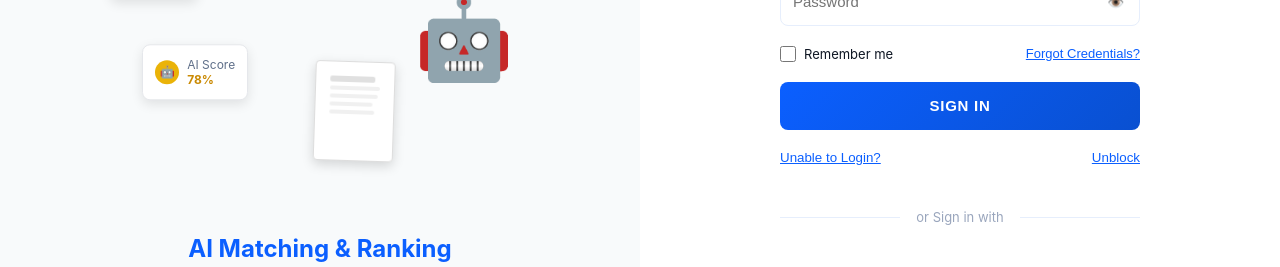
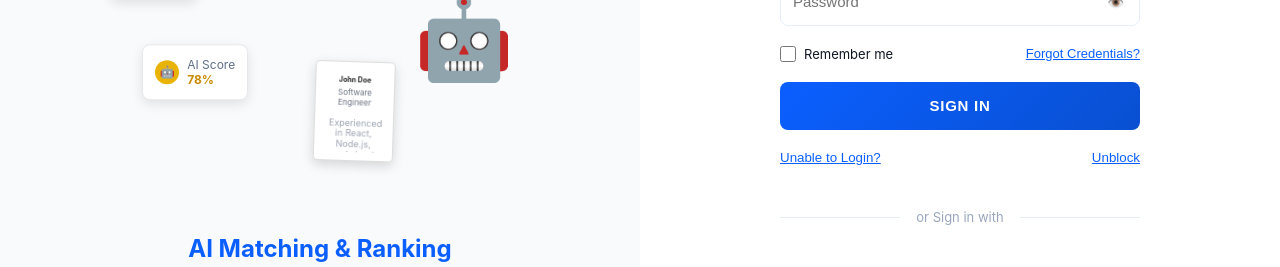
Before and after one commit to quantumdataleapai-dot/resume-fe, a React (Create React App) app: page /login in a window 1280 px wide. Shown: the part 346-613 px from the top of the page. Built offline with nearby package versions, Linux system fonts and the light colour scheme.

Commit message:
changes in signin

```diff
--- a/src/pages/Login.js
+++ b/src/pages/Login.js
@@ -173,12 +173,13 @@ const LoginPage = () => {
               animation: "paperMove 3.5s ease-in-out infinite"
             }}>
               <div style={{ position: "relative", width: "100%", height: "100%", overflow: "hidden", borderRadius: "2px" }}>
-                <div style={{ display: "flex", flexDirection: "column", gap: "4px", padding: "6px" }}>
-                  <div style={{ height: "6px", background: "#e0e0e0", borderRadius: "2px", width: "90%" }}></div>
-                  <div style={{ height: "4px", background: "#f0f0f0", borderRadius: "2px", width: "100%" }}></div>
-                  <div style={{ height: "4px", background: "#f0f0f0", borderRadius: "2px", width: "95%" }}></div>
-                  <div style={{ height: "4px", background: "#f0f0f0", borderRadius: "2px", width: "85%" }}></div>
-                  <div style={{ height: "4px", background: "#f0f0f0", borderRadius: "2px", width: "90%" }}></div>
+                <div style={{ display: "flex", flexDirection: "column", gap: "4px", padding: "6px", color: "#444", fontSize: 10, lineHeight: 1.2 }}>
+                  <div style={{ fontWeight: 700, color: "#222", fontSize: 7 }}>John Doe</div>
+                  <div style={{ color: "#6b7280" , fontSize: 8}}>Software Engineer</div>
+                  <div style={{ height: "2px" }}></div>
+                  <div style={{ color: "#9ca3af" , fontSize: 9}}>Experienced in React, Node.js, and cloud integrations.</div>
+                  <div style={{ color: "#e5e7eb", fontSize: 9}}>──────────────────────────</div>
+                  <div style={{ color: "#9ca3af", fontSize: 9}}>Contact: john.doe@example.com</div>
                 </div>
                 <div style={{ position: "absolute", left: "-120%", top: 0, bottom: 0, width: "120%", background: "linear-gradient(90deg, rgba(255,255,255,0) 0%, rgba(11,95,255,0.1) 50%, rgba(255,255,255,0) 100%)", animation: "scanline 1.6s linear 0.25s infinite" }}></div>
               </div>
```
